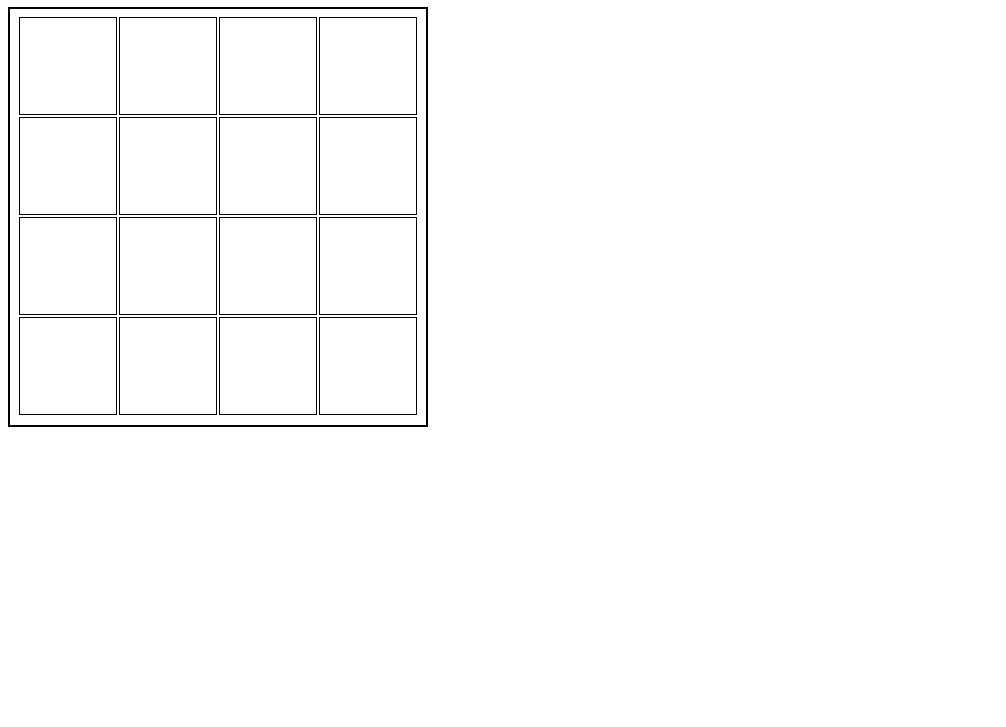
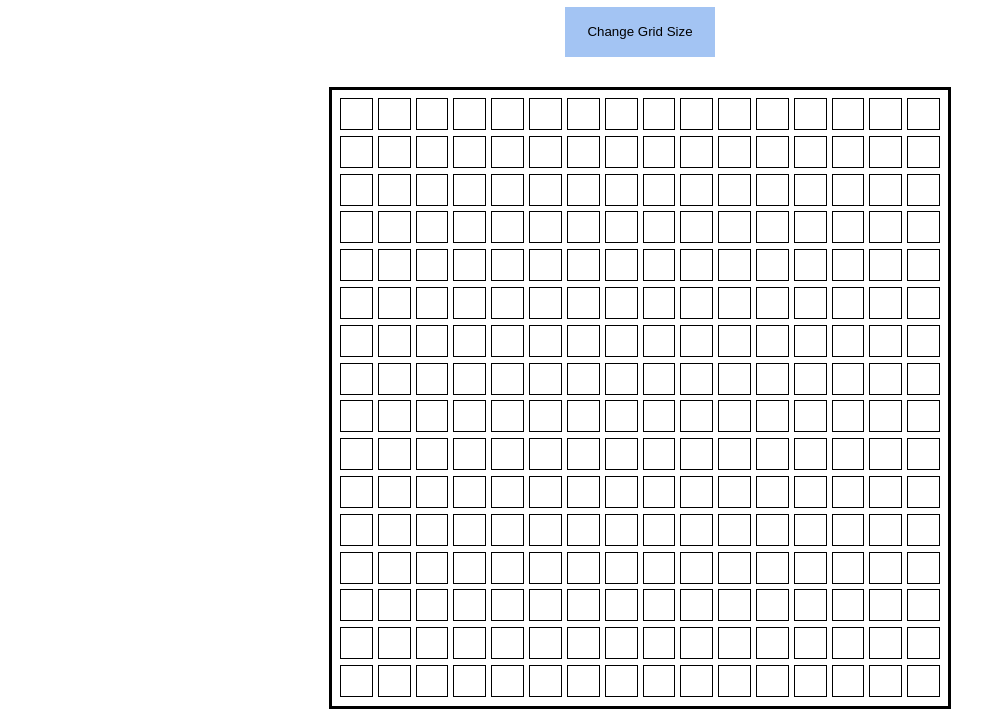
Before and after one commit to aar654/etch-a-sketch, a plain HTML site: page index.html in a window 1280 px wide. Shown: the part 73-800 px from the top of the page, without its empty margins (0-1006 px from the left). Drawn offline with Linux system fonts and the light colour scheme.

Commit message:
Changes made to whole project

```diff
--- a/index.html
+++ b/index.html
@@ -11,41 +11,9 @@
 
 <body>
     <h1>Etch-A-Sketch! Draw anything!</h1>
+    <button id="gridButton">Change Grid Size</button>
 
     <div class="grid">
-        <div class="box">
-        </div>
-        <div class="box">
-        </div>
-        <div class="box">
-        </div>
-        <div class="box">
-        </div>
-        <div class="box">
-        </div>
-        <div class="box">
-        </div>
-        <div class="box">
-        </div>
-        <div class="box">
-        </div>
-        <div class="box">
-        </div>
-        <div class="box">
-        </div>
-        <div class="box">
-        </div>
-        <div class="box">
-        </div>
-        <div class="box">
-        </div>
-        <div class="box">
-        </div>
-        <div class="box">
-        </div>
-        <div class="box">
-        </div>
-
     </div>
 
     <script src="main.js"></script>
--- a/main.js
+++ b/main.js
@@ -1,4 +1,29 @@
+const gridButton = document.getElementById("gridButton");
 const grid = document.querySelector('.grid');
+
+
+gridButton.addEventListener('click', function () {
+  const gridSizeInput = prompt("What size grid would you like?");
+
+  if (gridSizeInput > 100 || gridSizeInput <= 0) {
+    alert("Invalid number. Please enter a number between 1 and 100.");
+  } else {
+    grid.innerHTML = "";
+    createGrid(gridSizeInput);
+  }
+});
+
+function createGrid(gridSizeInput) {
+
+  let newGridSize = gridSizeInput;
+
+  for (let i = 0; i < (newGridSize * newGridSize); i++) {
+    let box = document.createElement("div");
+    grid.appendChild(box).className = "box";
+
+  }
+
+}
 
 grid.addEventListener('mouseover', function (e) {
   // Add the "active" class to only divs with a "box" class
@@ -6,3 +31,5 @@ grid.addEventListener('mouseover', function (e) {
     e.target.classList.add('active');
   }
 });
+
+createGrid(16);
--- a/styles.css
+++ b/styles.css
@@ -1,19 +1,46 @@
+body {
+  margin: 0;
+}
+
+#gridButton {
+  margin: 0 auto;
+  display: block;
+  height: 50px;
+  width: 150px;
+  margin-bottom: 30px;
+  border: none;
+  cursor: pointer;
+  background-color: rgb(163, 196, 243);
+}
+
+#gridButton:hover {
+  background-color: rgb(132, 160, 198);
+
+}
+
 .grid {
-  border: 2px solid black;
+  border: solid black;
   padding: .5rem;
-  width: 25rem;
-  height: 25rem;
-  position: relative;
+  width: 600px;
+  height: 600px;
+  margin-right: auto;
+  margin-left: auto;
   display: flex;
   flex-flow: row wrap;
   justify-content: space-around;
+  gap: 5px;
 }
 
-.box{
+h1 {
+  text-align: center;
+}
+
+.box {
   border: 0.5px solid black;
-  height: 2rem;
-  width: 2rem;
-  padding: 2rem;
+  padding: 5px;
+  width: 20px;
+  height: 20px;
+  flex-grow: 1;
 }
 
 .box.active {
```
